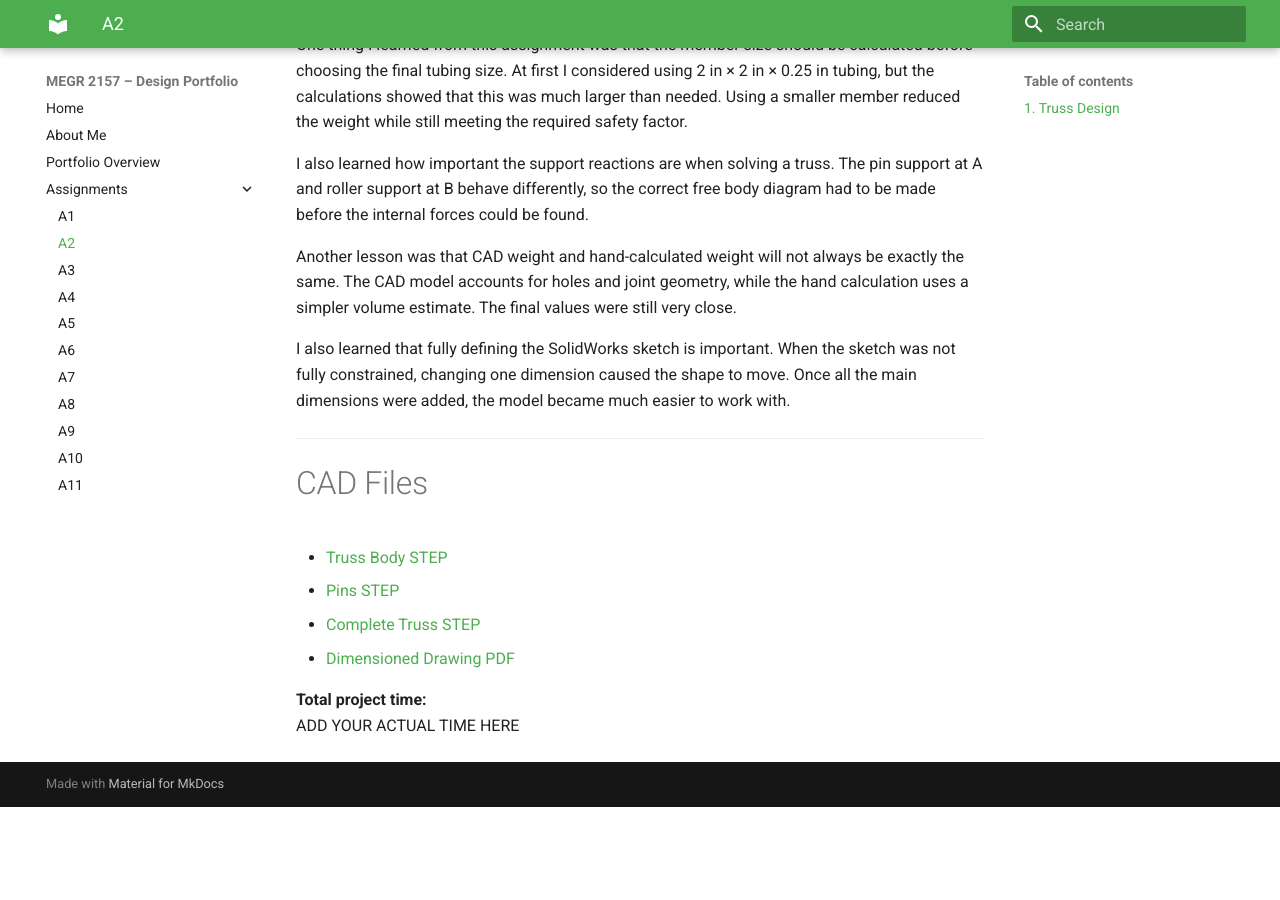
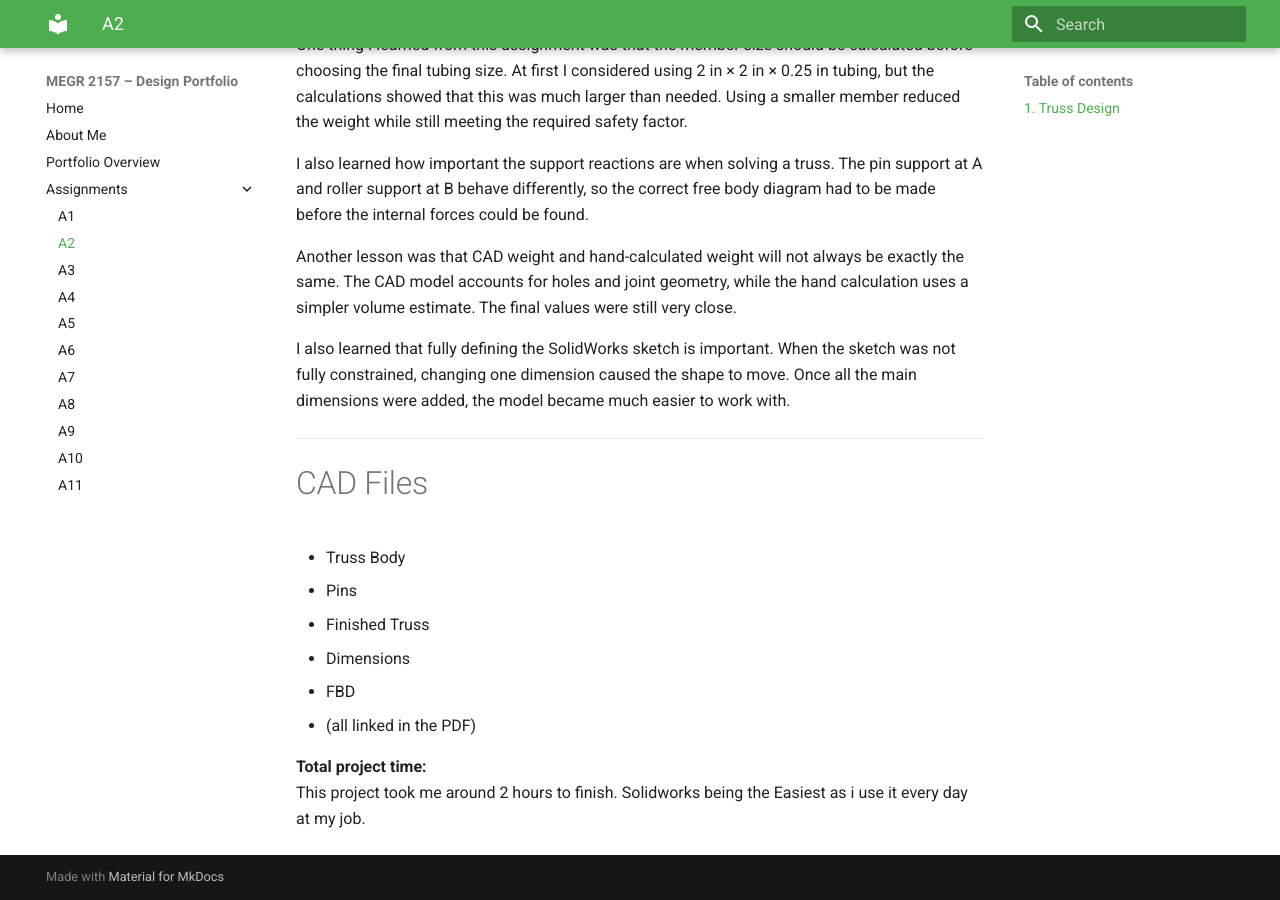
Before and after one commit to kdedrick123/MEGR-portfolio-, an MkDocs documentation site: the page built from docs/assignments/A02/index.md, in a window 1280 px wide and 900 px high, scrolled down 12181 px. Built offline with MkDocs 1.6.1 and Material for MkDocs 9.7.7, drawn with Linux system fonts in a browser that asks for light colours; before the commit the page ends 12988 px from its top, so only the background shows below that.

Commit message:
Revise CAD files list and project time description
Updated CAD files section with specific file names and added project time.

```diff
--- a/docs/assignments/A02/index.md
+++ b/docs/assignments/A02/index.md
@@ -549,10 +549,12 @@ I also learned that fully defining the SolidWorks sketch is important. When the
 
 # CAD Files
 
-- [Truss Body STEP](ADD LINK HERE)
-- [Pins STEP](ADD LINK HERE)
-- [Complete Truss STEP](ADD LINK HERE)
-- [Dimensioned Drawing PDF](ADD LINK HERE)
+- Truss Body
+- Pins
+- Finished Truss
+- Dimensions
+- FBD
+- (all linked in the PDF)
 
 **Total project time:**
-ADD YOUR ACTUAL TIME HERE
+This project took me around 2 hours to finish. Solidworks being the Easiest as i use it every day at my job.
```
